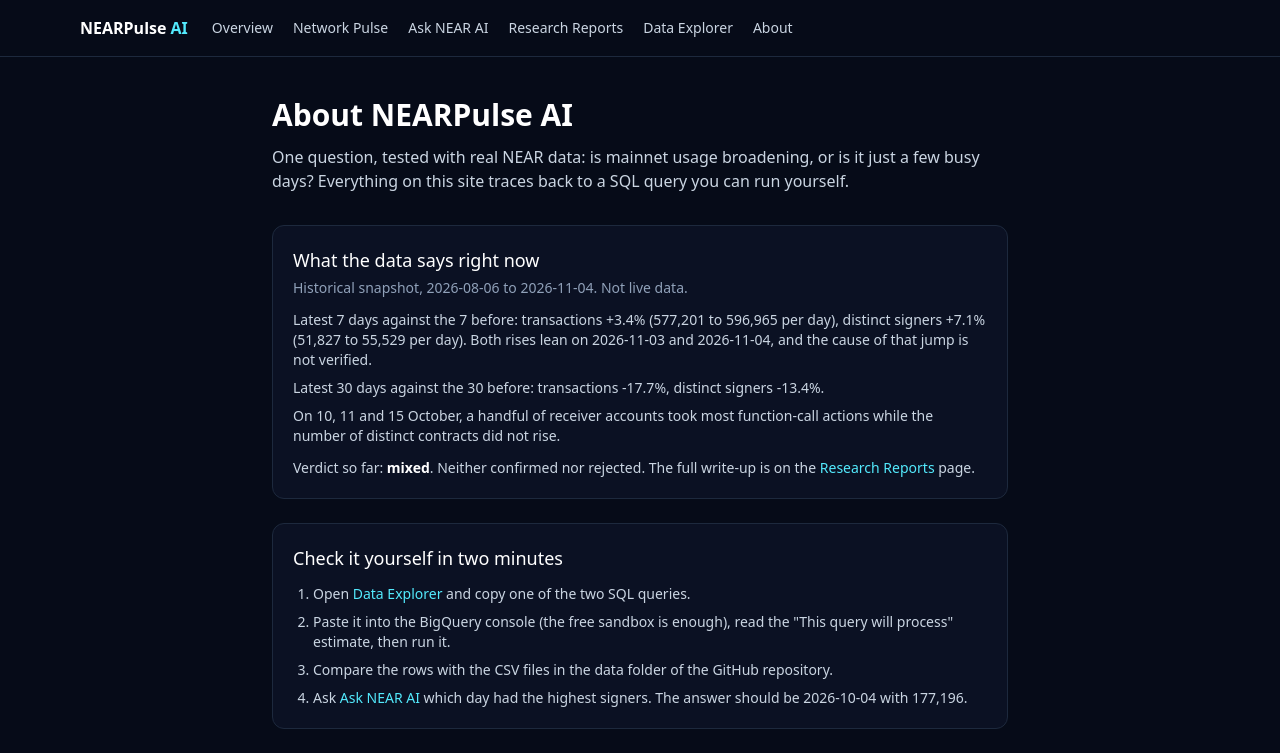
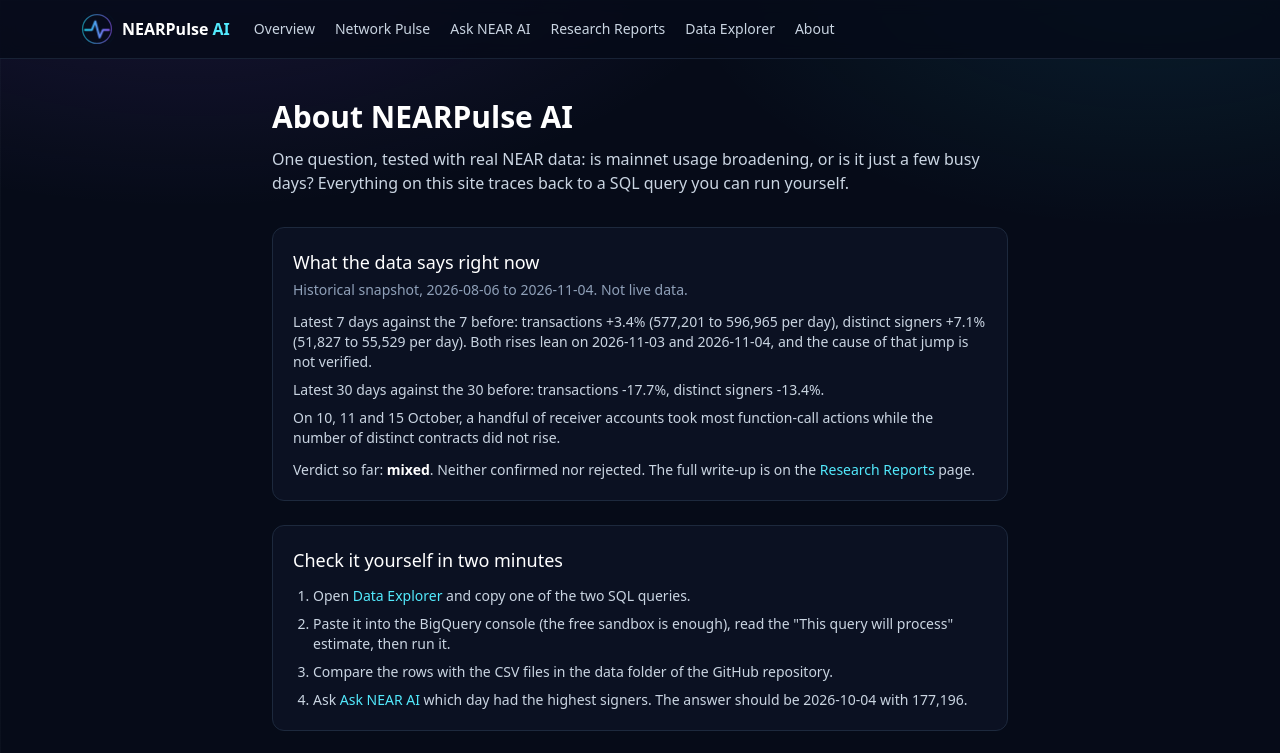
Before and after one commit to cryptobyrj/Nearpulse-ai, a Next.js app: page /about in a window 1280 px wide. Shown: the top 753 px of the page. Built offline with nearby package versions, Linux system fonts and the light colour scheme.

Commit message:
Animated pulse logo and restrained background

```diff
--- a/src/app/globals.css
+++ b/src/app/globals.css
@@ -1,6 +1,64 @@
 @import "tailwindcss";
 
 body {
-  background: #060b18;
+  background-color: #060b18;
+  background-image:
+    radial-gradient(60rem 30rem at 15% -10%, rgba(139, 92, 246, 0.14), transparent 60%),
+    radial-gradient(50rem 28rem at 90% -5%, rgba(34, 211, 238, 0.1), transparent 60%),
+    linear-gradient(rgba(148, 163, 184, 0.04) 1px, transparent 1px),
+    linear-gradient(90deg, rgba(148, 163, 184, 0.04) 1px, transparent 1px);
+  background-size: auto, auto, 44px 44px, 44px 44px;
+  background-attachment: fixed;
   color: #e2e8f0;
 }
+
+@keyframes fadeUp {
+  from { opacity: 0; transform: translateY(12px); }
+  to { opacity: 1; transform: translateY(0); }
+}
+
+main > * {
+  animation: fadeUp 0.6s ease-out both;
+}
+main > *:nth-child(2) { animation-delay: 0.07s; }
+main > *:nth-child(3) { animation-delay: 0.14s; }
+main > *:nth-child(4) { animation-delay: 0.21s; }
+main > *:nth-child(5) { animation-delay: 0.28s; }
+main > *:nth-child(n + 6) { animation-delay: 0.35s; }
+
+@keyframes drawPulse {
+  0% { stroke-dashoffset: 90; opacity: 1; }
+  55% { stroke-dashoffset: 0; opacity: 1; }
+  85% { stroke-dashoffset: 0; opacity: 1; }
+  100% { stroke-dashoffset: 0; opacity: 0.35; }
+}
+@keyframes ringOut {
+  0% { transform: scale(0.88); opacity: 0.5; }
+  100% { transform: scale(1.3); opacity: 0; }
+}
+
+.pulse-line {
+  stroke-dasharray: 90;
+  stroke-dashoffset: 90;
+  animation: drawPulse 3.2s ease-in-out infinite;
+}
+.pulse-ring {
+  transform-box: fill-box;
+  transform-origin: center;
+  animation: ringOut 3.2s ease-out infinite;
+}
+
+a.rounded-xl {
+  transition: border-color 0.2s ease, transform 0.2s ease;
+}
+a.rounded-xl:hover {
+  transform: translateY(-2px);
+}
+
+@media (prefers-reduced-motion: reduce) {
+  main > *, .pulse-line, .pulse-ring {
+    animation: none !important;
+  }
+  .pulse-line { stroke-dashoffset: 0; }
+  a.rounded-xl:hover { transform: none; }
+}
--- a/src/components/NavBar.tsx
+++ b/src/components/NavBar.tsx
@@ -1,4 +1,5 @@
 import Link from "next/link";
+import PulseLogo from "./PulseLogo";
 
 const links = [
   { href: "/", label: "Overview" },
@@ -11,15 +12,18 @@ const links = [
 
 export default function NavBar() {
   return (
-    <header className="border-b border-slate-800 bg-[#060b18]">
-      <nav className="mx-auto flex max-w-6xl flex-wrap items-center gap-x-6 gap-y-2 px-4 py-4">
-        <Link href="/" className="font-semibold text-white">
-          NEARPulse <span className="text-cyan-300">AI</span>
+    <header className="border-b border-slate-800/80 bg-[#060b18]/80 backdrop-blur">
+      <nav className="mx-auto flex max-w-6xl flex-wrap items-center gap-x-6 gap-y-2 px-4 py-3">
+        <Link href="/" className="flex items-center gap-2 font-semibold text-white">
+          <PulseLogo />
+          <span>
+            NEARPulse <span className="text-cyan-300">AI</span>
+          </span>
         </Link>
         <ul className="flex flex-wrap gap-x-5 gap-y-1 text-sm text-slate-300">
           {links.map((l) => (
             <li key={l.href}>
-              <Link href={l.href} className="hover:text-cyan-300">
+              <Link href={l.href} className="transition-colors hover:text-cyan-300">
                 {l.label}
               </Link>
             </li>
--- /dev/null
+++ b/src/components/PulseLogo.tsx
@@ -0,0 +1,30 @@
+export default function PulseLogo({ size = 34 }: { size?: number }) {
+  return (
+    <svg
+      width={size}
+      height={size}
+      viewBox="0 0 40 40"
+      role="img"
+      aria-label="NEARPulse AI logo"
+      xmlns="http://www.w3.org/2000/svg"
+    >
+      <defs>
+        <linearGradient id="pulseGrad" x1="0" y1="0" x2="1" y2="0">
+          <stop offset="0%" stopColor="#22d3ee" />
+          <stop offset="100%" stopColor="#8b5cf6" />
+        </linearGradient>
+      </defs>
+      <circle cx="20" cy="20" r="17" fill="none" stroke="url(#pulseGrad)" strokeWidth="1.5" opacity="0.55" />
+      <circle className="pulse-ring" cx="20" cy="20" r="17" fill="none" stroke="#22d3ee" strokeWidth="1" />
+      <path
+        className="pulse-line"
+        d="M6 21 H14 L18 11 L23 30 L27 21 H34"
+        fill="none"
+        stroke="url(#pulseGrad)"
+        strokeWidth="2.4"
+        strokeLinecap="round"
+        strokeLinejoin="round"
+      />
+    </svg>
+  );
+}
```
